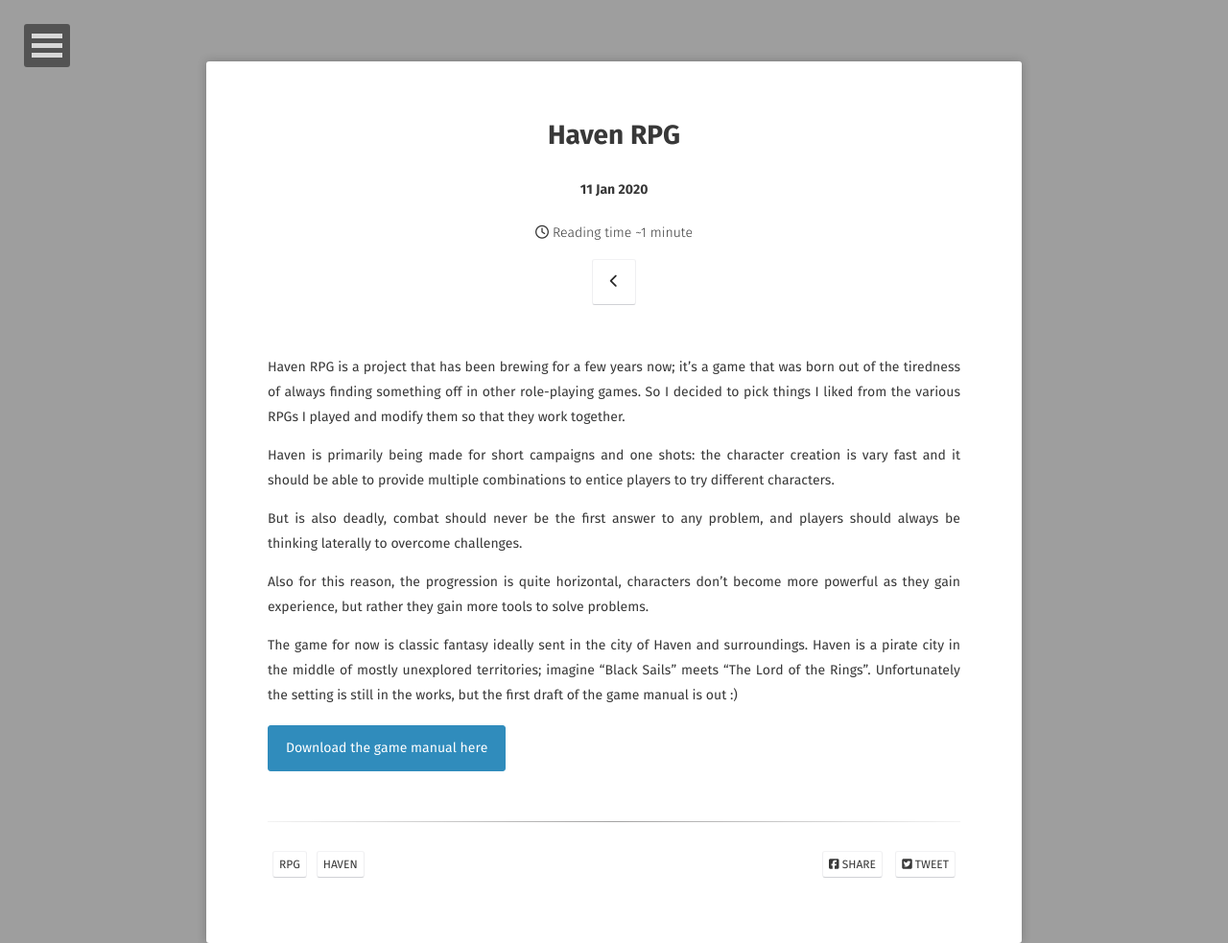
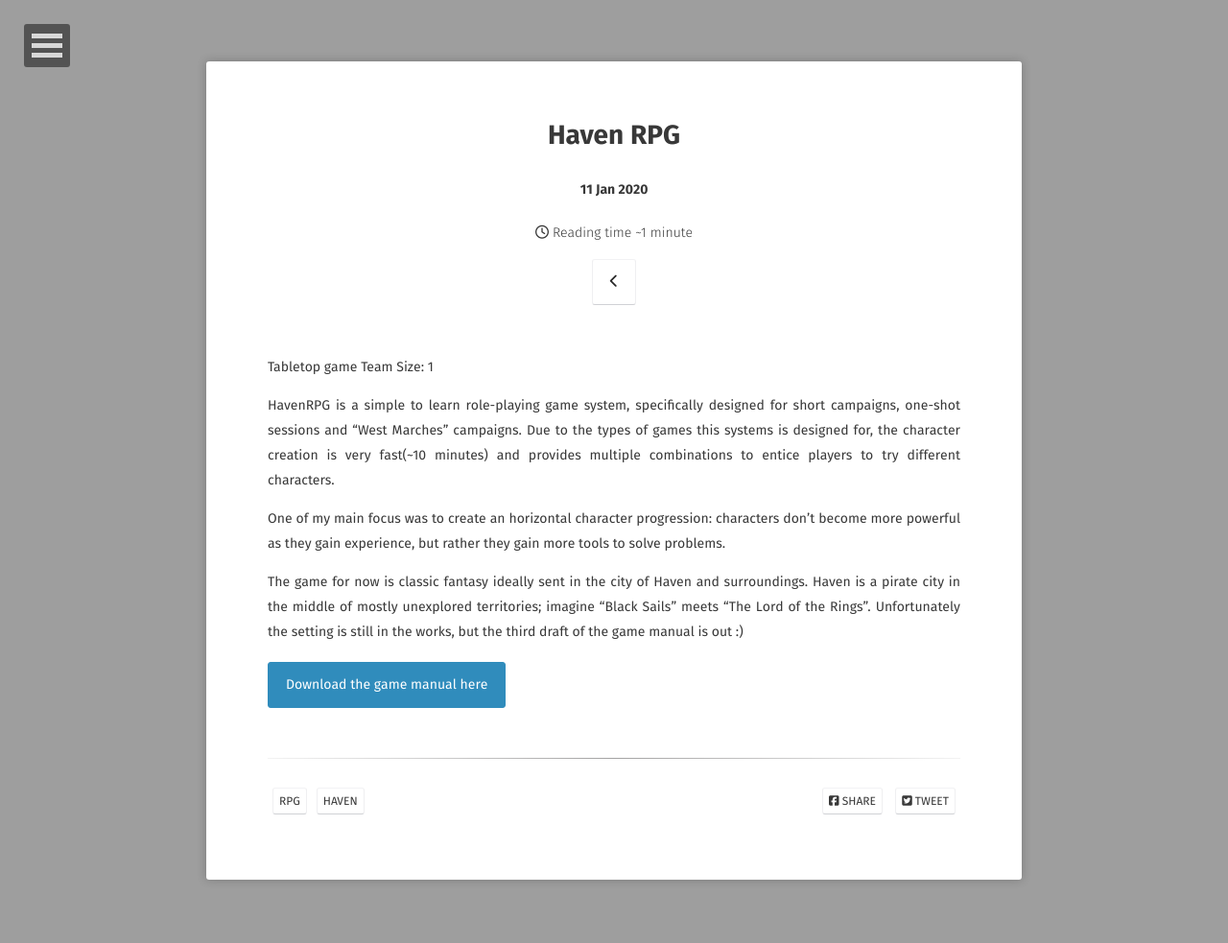
Before and after one commit to andreamin97/andreamin97.github.io, a Jekyll site: the page built from _posts/2020-01-11-haven-game.md, in a window 1280 px wide. Shown: the whole page at 96% size. Built offline with Jekyll 4.4.1, drawn with Linux system fonts in a browser that asks for light colours; nearby versions of some CDN libraries; some web fonts are replaced.

Commit message:
Update 2020-01-11-haven-game.md

```diff
--- a/_posts/2020-01-11-haven-game.md
+++ b/_posts/2020-01-11-haven-game.md
@@ -10,14 +10,14 @@ tag:
 comments: false
 ---
 
-Haven RPG is a project that has been brewing for a few years now; it's a game that was born out of the tiredness of always finding something off in other role-playing games. So I decided to pick things I liked from the various RPGs I played and modify them so that they work together.
+Tabletop game
+Team Size: 1
 
-Haven is primarily being made for short campaigns and one shots: the character creation is vary fast and it should be able to provide multiple combinations to entice players to try different characters.
+HavenRPG is a simple to learn role-playing game system, specifically designed for short campaigns, one-shot sessions and “West Marches” campaigns.
+Due to the types of games this systems is designed for, the character creation is very fast(~10 minutes) and provides multiple combinations to entice players to try different characters.
 
-But is also deadly, combat should never be the first answer to any problem, and players should always be thinking laterally to overcome challenges.
+One of my main focus was to create an horizontal character progression: characters don't become more powerful as they gain experience, but rather they gain more tools to solve problems.
 
-Also for this reason, the progression is quite horizontal, characters don't become more powerful as they gain experience, but rather they gain more tools to solve problems.
+The game for now is classic fantasy ideally sent in the city of Haven and surroundings. Haven is a pirate city in the middle of mostly unexplored territories; imagine "Black Sails" meets "The Lord of the Rings". Unfortunately the setting is still in the works, but the third draft of the game manual is out :)
 
-The game for now is classic fantasy ideally sent in the city of Haven and surroundings. Haven is a pirate city in the middle of mostly unexplored territories; imagine "Black Sails" meets "The Lord of the Rings". Unfortunately the setting is still in the works, but the first draft of the game manual is out :)
-
-<a href="https://drive.google.com/file/d/1uBMmUrCYsTSEkc5uC4DKeipsRaUziEa1/view?usp=sharing" class="btn btn-info">Download the game manual here</a>
+<a href="https://drive.google.com/file/d/1h0sevLZ7I2OpxaV86z0ET8V8y0DVBW-n/view?usp=sharing" class="btn btn-info">Download the game manual here</a>
```
